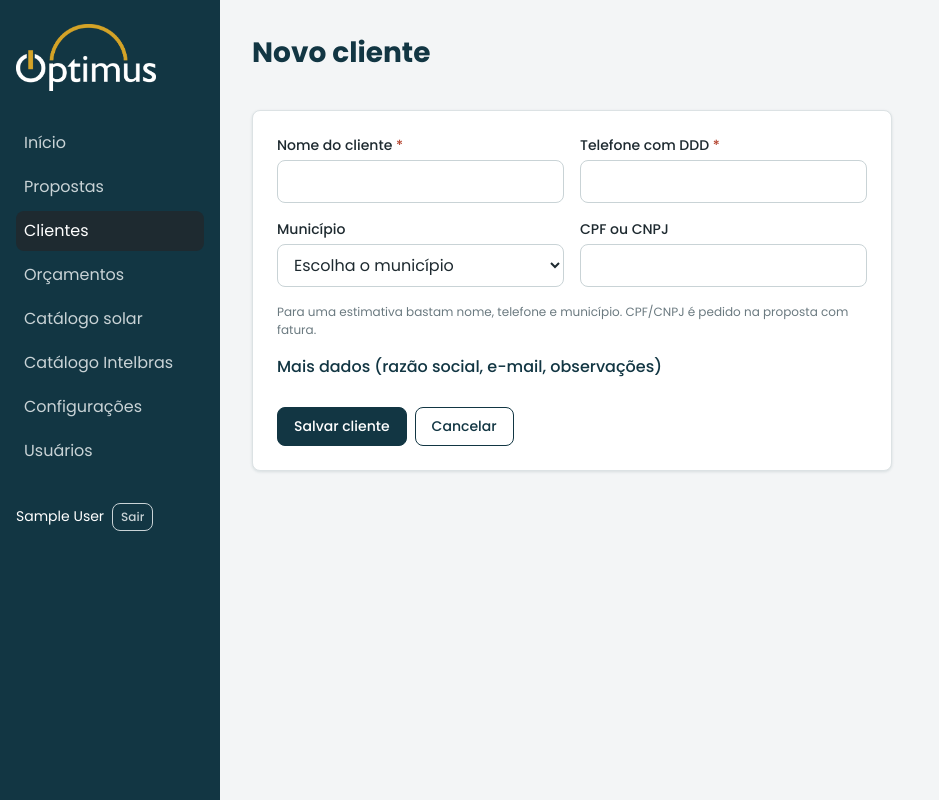
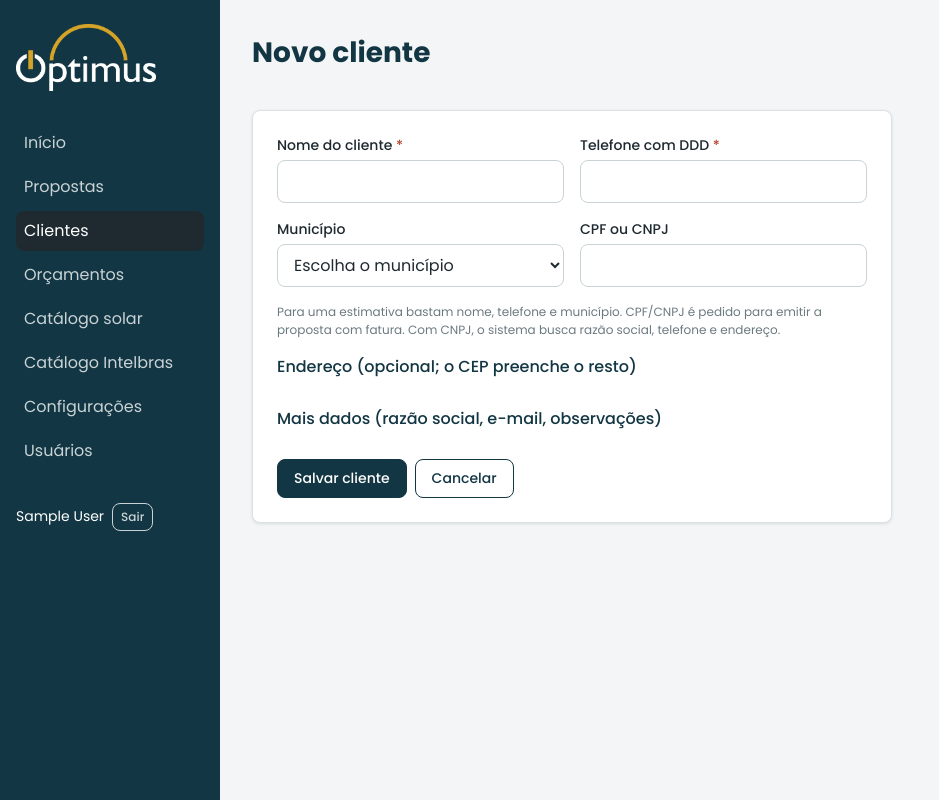
Before and after one commit to danbio/ERP-optimus, a Django app: page /clientes/novo/ in a window 1280 px wide. Shown: the whole page, without its empty margins (0-939 px from the left). Run offline with Django 5.2, Linux system fonts and the light colour scheme; the visitor is signed in with stand-in values (Sample User, id 1); data comes from the database, SQL or seed files in the repository.

Commit message:
rodada 8: endereço do cliente com busca por CEP e CNPJ, fatura completa o cadastro (H12, H15; D42) (#23)
Claude-Session: https://claude.ai/code/session_019V2D71kKyzwHYwAVm1ZTPE

Co-authored-by: Claude <noreply@anthropic.com>

```diff
--- a/clientes/forms.py
+++ b/clientes/forms.py
@@ -4,7 +4,7 @@ from django import forms
 
 from core.forms import higienizar, texto_limpo
 from core.models import Municipio
-from core.validacoes import limpar_cpf_cnpj, limpar_nome, limpar_telefone
+from core.validacoes import limpar_cep, limpar_cpf_cnpj, limpar_nome, limpar_telefone
 
 from .models import Cliente, UnidadeConsumidora
 
@@ -33,7 +33,8 @@ class ClienteForm(forms.ModelForm):
 
     class Meta:
         model = Cliente
-        fields = ["nome", "telefone", "municipio", "cpf_cnpj", "razao_social", "email", "observacoes"]
+        fields = ["nome", "telefone", "municipio", "cpf_cnpj", "razao_social", "email",
+                  "cep", "logradouro", "numero", "complemento", "bairro", "observacoes"]
         labels = {"nome": "Nome do cliente"}
 
     def __init__(self, *args, **kwargs):
@@ -41,6 +42,9 @@ class ClienteForm(forms.ModelForm):
         self.fields["cpf_cnpj"].widget.attrs.update({"data-mascara": "cpf_cnpj", "inputmode": "numeric"})
         self.fields["telefone"].widget.attrs.update({"data-mascara": "telefone", "inputmode": "tel"})
         self.fields["observacoes"].widget.attrs["rows"] = 3
+        # Preenchimento automático no navegador (D42): CEP pelo ViaCEP, CNPJ pela BrasilAPI.
+        self.fields["cep"].widget.attrs.update({"data-mascara": "cep", "inputmode": "numeric", "data-busca-cep": ""})
+        self.fields["cpf_cnpj"].widget.attrs["data-busca-cnpj"] = ""
         if self.instance.pk:
             self.initial["cpf_cnpj"] = self.instance.cpf_cnpj_formatado
             self.initial["telefone"] = self.instance.telefone_formatado
@@ -48,6 +52,21 @@ class ClienteForm(forms.ModelForm):
 
     def clean_razao_social(self):
         return texto_limpo(self.cleaned_data["razao_social"])
+
+    def clean_cep(self):
+        return _limpar(limpar_cep, self.cleaned_data["cep"])
+
+    def clean_logradouro(self):
+        return texto_limpo(self.cleaned_data["logradouro"])
+
+    def clean_numero(self):
+        return texto_limpo(self.cleaned_data["numero"], 20)
+
+    def clean_complemento(self):
+        return texto_limpo(self.cleaned_data["complemento"], 100)
+
+    def clean_bairro(self):
+        return texto_limpo(self.cleaned_data["bairro"], 100)
 
     def clean_nome(self):
         return _limpar(limpar_nome, self.cleaned_data["nome"])
--- a/clientes/templates/clientes/ficha.html
+++ b/clientes/templates/clientes/ficha.html
@@ -14,6 +14,7 @@
       <dt>Telefone</dt><dd>{{ cliente.telefone_formatado|default:"—" }}</dd>
       <dt>Município</dt><dd>{{ cliente.municipio|default:"—" }}</dd>
       <dt>CPF/CNPJ</dt><dd>{{ cliente.cpf_cnpj_formatado|default:"—" }}</dd>
+      <dt>Endereço</dt><dd>{{ cliente.endereco_completo|default:"—" }}</dd>
       {% if cliente.razao_social %}<dt>Razão social</dt><dd>{{ cliente.razao_social }}</dd>{% endif %}
       {% if cliente.email %}<dt>E-mail</dt><dd>{{ cliente.email }}</dd>{% endif %}
       {% if cliente.observacoes %}<dt>Observações</dt><dd>{{ cliente.observacoes|linebreaksbr }}</dd>{% endif %}
--- a/clientes/templates/clientes/form_cliente.html
+++ b/clientes/templates/clientes/form_cliente.html
@@ -1,9 +1,11 @@
 {% extends "core/base.html" %}
+{% load static %}
 
 {% block titulo %}{{ titulo }}{% endblock %}
 {% block titulo_pagina %}{{ titulo }}{% endblock %}
 
 {% block conteudo %}
+  {{ municipios_ibge|json_script:"municipios-ibge" }}
   <div class="card card--estreito">
     <form method="post" novalidate>
       {% csrf_token %}
@@ -14,7 +16,18 @@
         {% include "core/_campo.html" with campo=form.municipio %}
         {% include "core/_campo.html" with campo=form.cpf_cnpj %}
       </div>
-      <p class="ajuda">Para uma estimativa bastam nome, telefone e município. CPF/CNPJ é pedido na proposta com fatura.</p>
+      <p class="ajuda">Para uma estimativa bastam nome, telefone e município. CPF/CNPJ é pedido para emitir a proposta com fatura. Com CNPJ, o sistema busca razão social, telefone e endereço.</p>
+      <p class="ajuda" id="busca-aviso" aria-live="polite"></p>
+      <details class="mais-campos"{% if form.cep.errors or form.logradouro.errors or form.numero.errors %} open{% endif %}>
+        <summary>Endereço (opcional; o CEP preenche o resto)</summary>
+        <div class="grade-campos">
+          {% include "core/_campo.html" with campo=form.cep %}
+          {% include "core/_campo.html" with campo=form.logradouro %}
+          {% include "core/_campo.html" with campo=form.numero %}
+          {% include "core/_campo.html" with campo=form.complemento %}
+          {% include "core/_campo.html" with campo=form.bairro %}
+        </div>
+      </details>
       <details class="mais-campos"{% if form.razao_social.errors or form.email.errors %} open{% endif %}>
         <summary>Mais dados (razão social, e-mail, observações)</summary>
         {% include "core/_campo.html" with campo=form.razao_social %}
@@ -28,3 +41,5 @@
     </form>
   </div>
 {% endblock %}
+
+{% block extra_js %}<script src="{% static 'js/cliente.js' %}" defer></script>{% endblock %}
--- a/clientes/views.py
+++ b/clientes/views.py
@@ -30,6 +30,11 @@ def ficha(request, pk):
     })
 
 
+def _municipios_ibge(form):
+    """{código IBGE: id} dos municípios do formulário: o CEP traz o código e o JS escolhe o município (D42)."""
+    return {str(m.codigo_ibge): m.pk for m in form.fields["municipio"].queryset}
+
+
 def cliente_novo(request):
     """Cadastro de cliente. Com ?next= (vindo da proposta) volta para lá com ?cliente=<id>."""
     proximo = request.GET.get("next")
@@ -42,7 +47,9 @@ def cliente_novo(request):
             return redirect("clientes:ficha", pk=cliente.pk)
     else:
         form = ClienteForm()
-    return render(request, "clientes/form_cliente.html", {"form": form, "titulo": "Novo cliente"})
+    return render(request, "clientes/form_cliente.html", {
+        "form": form, "titulo": "Novo cliente", "municipios_ibge": _municipios_ibge(form),
+    })
 
 
 def cliente_editar(request, pk):
@@ -56,6 +63,7 @@ def cliente_editar(request, pk):
         form = ClienteForm(instance=cliente)
     return render(request, "clientes/form_cliente.html", {
         "form": form, "titulo": f"Editar {cliente.nome}", "cliente": cliente,
+        "municipios_ibge": _municipios_ibge(form),
     })
 
 
--- a/core/validacoes.py
+++ b/core/validacoes.py
@@ -213,3 +213,13 @@ def conferir_arquivo(nome, tamanho_bytes, tipo):
         raise ValueError(f"Envie um arquivo {aceitas}.")
     if tamanho_bytes > maximo_mb * 1024 * 1024:
         raise ValueError(f"Arquivo grande demais: o limite é {maximo_mb} MB.")
+
+
+def limpar_cep(texto):
+    """CEP com 8 números, gravado como 77400-000 ("" se vazio)."""
+    digitos = so_digitos(texto)
+    if not digitos:
+        return ""
+    if len(digitos) != 8:
+        raise ValueError("O CEP tem 8 números.")
+    return f"{digitos[:5]}-{digitos[5:]}"
--- a/propostas/views/passos.py
+++ b/propostas/views/passos.py
@@ -225,8 +225,17 @@ def _gravar_passo2(request, form, proposta):
         dono = Cliente.objects.filter(cpf_cnpj=dados["cpf_cnpj"]).exclude(pk=cliente.pk).first()
         if dono:
             return proposta, [("cpf_cnpj", f"Este CPF/CNPJ já é de {dono.nome}.")]
+        if cliente.cpf_cnpj and cliente.cpf_cnpj != dados["cpf_cnpj"]:
+            # A fatura pode estar no nome de outra pessoa (cônjuge, empresa): não troca o documento do cliente (D42).
+            return proposta, [("cpf_cnpj", f"{cliente.nome} já tem o CPF/CNPJ {cliente.cpf_cnpj_formatado}. "
+                                           "Se a fatura é de outro titular, cadastre-o como cliente; "
+                                           "se o cadastro está errado, corrija na ficha do cliente.")]
         cliente.cpf_cnpj = dados["cpf_cnpj"]
         cliente.save(update_fields=["cpf_cnpj"])
+    if not cliente.logradouro and dados["endereco"]:
+        # Cliente sem endereço recebe o da fatura; com endereço, o dele fica (D42, H15).
+        cliente.logradouro = dados["endereco"][:200]
+        cliente.save(update_fields=["logradouro"])
     uc = UnidadeConsumidora.objects.filter(cliente=cliente, numero_uc=dados["numero_uc"]).first() or UnidadeConsumidora(
         cliente=cliente, numero_uc=dados["numero_uc"])
     uc.endereco = dados["endereco"]
--- /dev/null
+++ b/static/js/cliente.js
@@ -0,0 +1,82 @@
+// Cadastro de cliente (D42): o CEP preenche rua, bairro e município (ViaCEP) e o CNPJ
+// preenche razão social, telefone, e-mail e endereço (BrasilAPI). A consulta é feita pelo
+// navegador do vendedor e só preenche campo vazio. Sem internet, o vendedor digita.
+(function () {
+  var aviso = document.getElementById("busca-aviso");
+  var dadosIbge = document.getElementById("municipios-ibge");
+  var municipios = dadosIbge ? JSON.parse(dadosIbge.textContent) : {};
+
+  function campo(nome) {
+    return document.querySelector('[name="' + nome + '"]');
+  }
+
+  function preencher(nome, valor) {
+    var el = campo(nome);
+    if (el && valor && !el.value) el.value = valor;
+  }
+
+  function preencherMunicipio(codigoIbge) {
+    var el = campo("municipio");
+    var id = municipios[String(codigoIbge)];
+    if (el && id && !el.value) el.value = id;
+  }
+
+  function avisar(texto) {
+    if (aviso) aviso.textContent = texto;
+  }
+
+  function buscar(url, sucesso) {
+    avisar("Buscando...");
+    fetch(url)
+      .then(function (resposta) {
+        if (!resposta.ok) throw new Error(resposta.status);
+        return resposta.json();
+      })
+      .then(function (dados) {
+        if (dados.erro) throw new Error("não encontrado");
+        sucesso(dados);
+      })
+      .catch(function () {
+        avisar("Não deu para buscar agora. Preencha à mão.");
+      });
+  }
+
+  var cep = document.querySelector("[data-busca-cep]");
+  if (cep) {
+    cep.addEventListener("change", function () {
+      var d = cep.value.replace(/\D/g, "");
+      if (d.length !== 8) return;
+      buscar("https://viacep.com.br/ws/" + d + "/json/", function (dados) {
+        preencher("logradouro", dados.logradouro);
+        preencher("bairro", dados.bairro);
+        preencher("complemento", dados.complemento);
+        preencherMunicipio(dados.ibge);
+        avisar("Endereço preenchido pelo CEP. Confira e complete o número.");
+      });
+    });
+  }
+
+  var documento = document.querySelector("[data-busca-cnpj]");
+  if (documento) {
+    documento.addEventListener("change", function () {
+      var d = documento.value.replace(/\D/g, "");
+      if (d.length !== 14) return;
+      buscar("https://brasilapi.com.br/api/cnpj/v1/" + d, function (dados) {
+        preencher("razao_social", dados.razao_social);
+        preencher("nome", dados.nome_fantasia || dados.razao_social);
+        preencher("email", dados.email);
+        if (dados.ddd_telefone_1) {
+          var tel = campo("telefone");
+          if (tel && !tel.value) tel.value = dados.ddd_telefone_1.replace(/\D/g, "");
+        }
+        preencher("cep", (dados.cep || "").replace(/^(\d{5})(\d{3})$/, "$1-$2"));
+        preencher("logradouro", [dados.descricao_tipo_de_logradouro, dados.logradouro].filter(Boolean).join(" "));
+        preencher("numero", dados.numero);
+        preencher("complemento", dados.complemento);
+        preencher("bairro", dados.bairro);
+        preencherMunicipio(dados.codigo_municipio_ibge);
+        avisar("Dados da empresa preenchidos pela Receita (BrasilAPI). Confira antes de salvar.");
+      });
+    });
+  }
+})();
--- a/static/js/mascaras.js
+++ b/static/js/mascaras.js
@@ -31,7 +31,11 @@
       .replace(/\.(\d{3})(\d)/, ".$1/$2").replace(/(\d{4})(\d)/, "$1-$2");
   }
 
-  var mascaras = { telefone: telefone, cpf_cnpj: cpfCnpj };
+  function cep(valor) {
+    return digitos(valor, 8).replace(/^(\d{5})(\d)/, "$1-$2");
+  }
+
+  var mascaras = { telefone: telefone, cpf_cnpj: cpfCnpj, cep: cep };
 
   document.addEventListener("input", function (evento) {
     var campo = evento.target;
```
Also changed, not shown: CLAUDE.md (+2 -2 lines), clientes/models.py (+15 -0 lines), docs/decisoes.md (+7 -0 lines), docs/plano-correcoes.md (+4 -4 lines), tests/test_rodada8.py (added, +60 -0 lines), clientes/migrations/0004_endereco_cliente.py (added).
